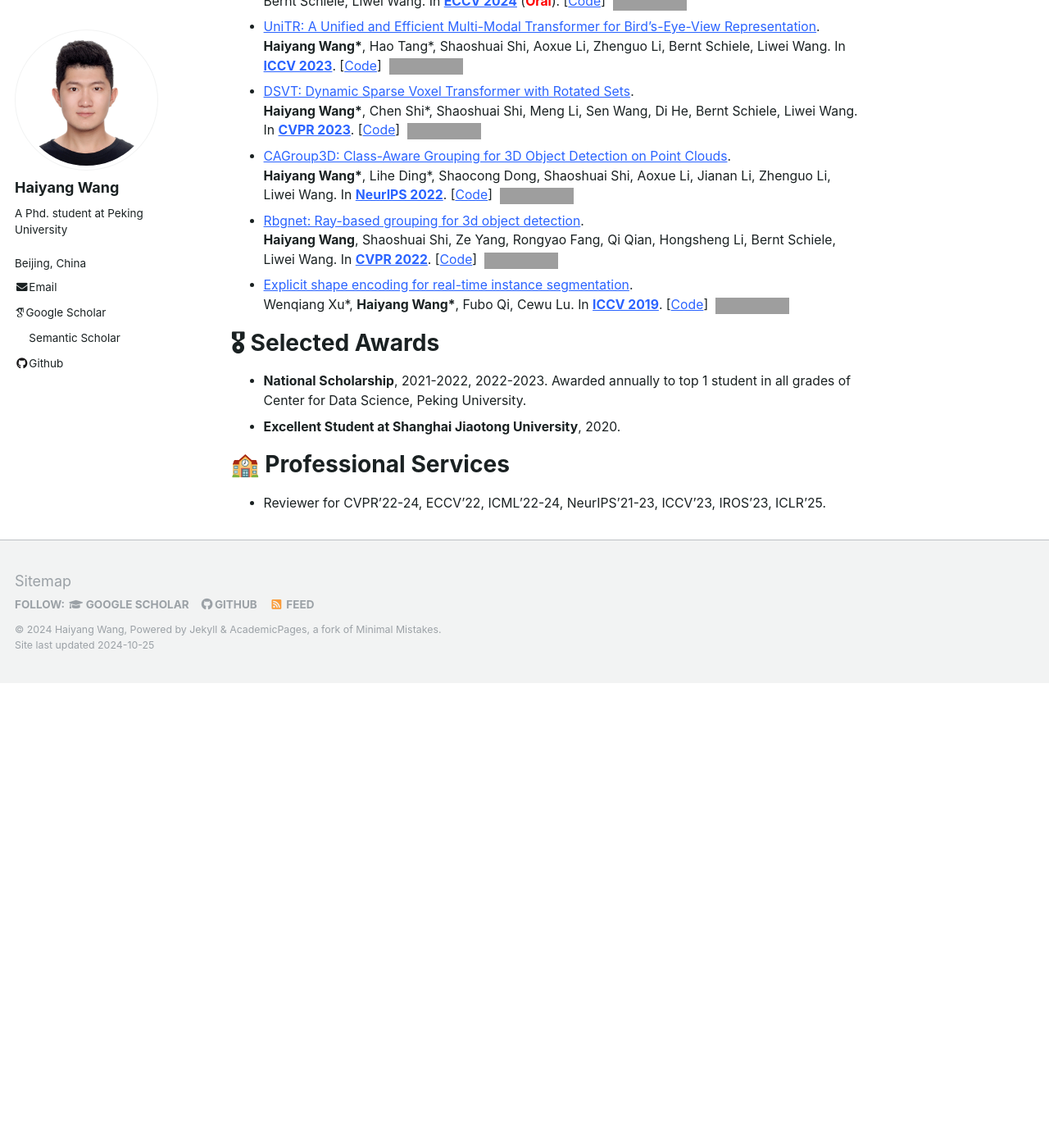
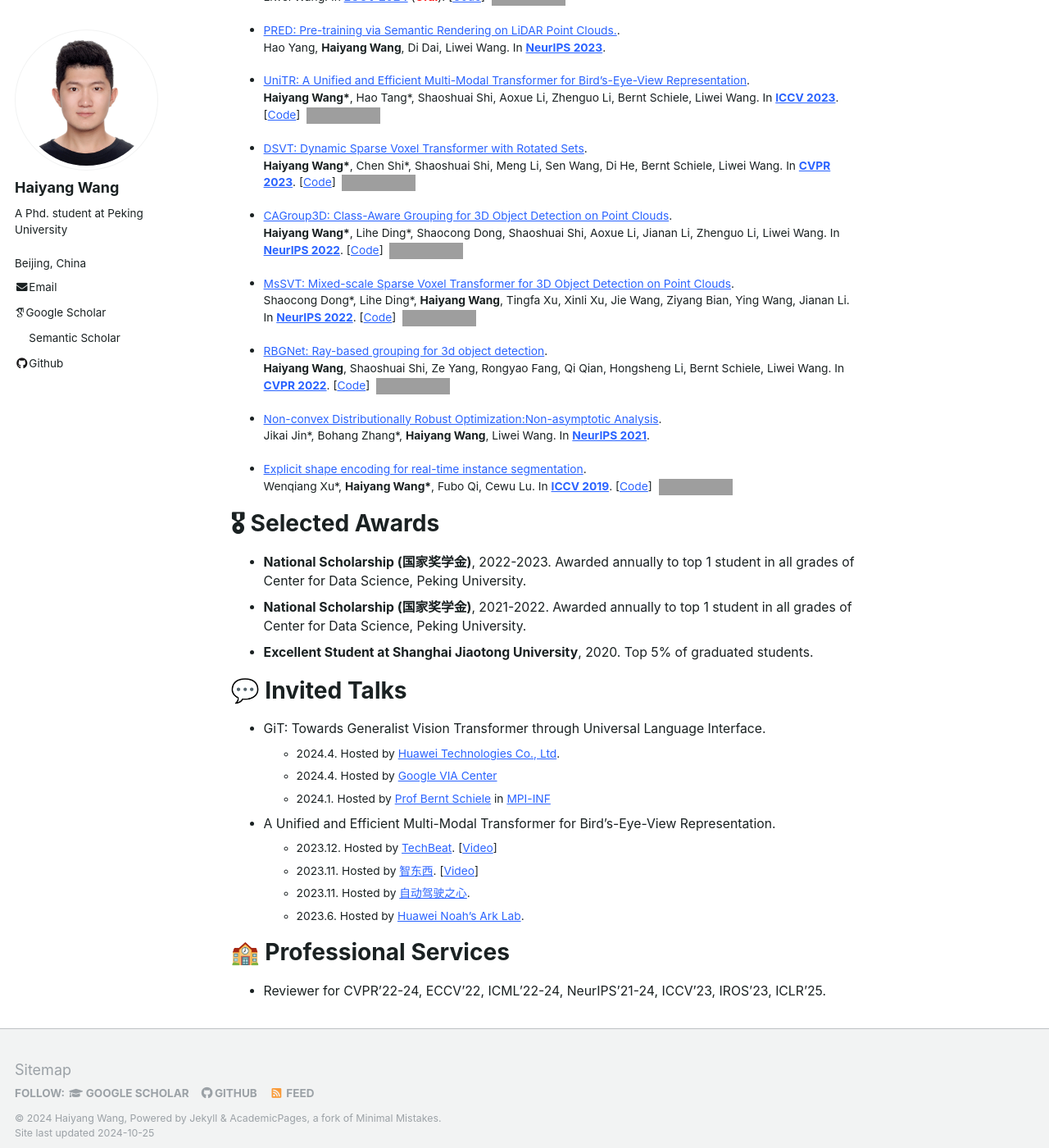
Before and after one commit to Haiyang-W/haiyang-w.github.io, a Jekyll site: the page built from _pages/about.md, in a window 1280 px wide and 1400 px high, scrolled down 685 px. Shown: the whole window at 82% size. Built offline with Jekyll 4.4.1, drawn with Linux system fonts in a browser that asks for light colours; some web fonts are replaced; comment, search, counter and statistics services are not loaded; before the commit the page ends 1518 px from its top, so only the background shows below that; grey boxes are pictures that could not be loaded.

Commit message:
update 2024.10.25

```diff
--- a/_pages/about.md
+++ b/_pages/about.md
@@ -25,23 +25,49 @@ If you are interested in collaborating with me or want to have a chat, always fe
 
 * [GiT: Towards Generalist Vision Transformer through Universal Language Interface](https://www.ecva.net/papers/eccv_2024/papers_ECCV/papers/04158.pdf).\\
 **Haiyang Wang\***, Hao Tang\*, Li Jiang, Shaoshuai Shi, Muhammad Ferjad Naeem, Hongsheng Li, Bernt Schiele, Liwei Wang. In [**ECCV 2024**](https://eccv.ecva.net/Conferences/2024) (**<font color=red>Oral</font>**). \[[Code](https://github.com/Haiyang-W/GiT)\] &nbsp;<a href="https://github.com/Haiyang-W/GiT"><img alt="GitHub stars" style="vertical-align:middle" src="https://img.shields.io/github/stars/Haiyang-W/GiT?style=social"> </a>
+
+* [PRED: Pre-training via Semantic Rendering on LiDAR Point Clouds.](https://proceedings.neurips.cc/paper_files/paper/2023/file/903f778fe1341e5351b5b63e0e6b197f-Paper-Conference.pdf).\\
+Hao Yang, **Haiyang Wang**, Di Dai, Liwei Wang. In [**NeurIPS 2023**](https://neurips.cc/Conferences/2023).
+
 * [UniTR: A Unified and Efficient Multi-Modal Transformer for Bird's-Eye-View Representation](https://openaccess.thecvf.com/content/ICCV2023/papers/Wang_UniTR_A_Unified_and_Efficient_Multi-Modal_Transformer_for_Birds-Eye-View_Representation_ICCV_2023_paper.pdf).\\
 **Haiyang Wang\***, Hao Tang\*, Shaoshuai Shi, Aoxue Li, Zhenguo Li, Bernt Schiele, Liwei Wang. In [**ICCV 2023**](https://iccv2023.thecvf.com/). \[[Code](https://github.com/Haiyang-W/UniTR)\] &nbsp;<a href="https://github.com/Haiyang-W/UniTR"><img alt="GitHub stars" style="vertical-align:middle" src="https://img.shields.io/github/stars/Haiyang-W/UniTR?style=social"> </a>
+
 * [DSVT: Dynamic Sparse Voxel Transformer with Rotated Sets](https://openaccess.thecvf.com/content/CVPR2023/papers/Wang_DSVT_Dynamic_Sparse_Voxel_Transformer_With_Rotated_Sets_CVPR_2023_paper.pdf).\\
 **Haiyang Wang\***, Chen Shi\*, Shaoshuai Shi, Meng Li, Sen Wang, Di He, Bernt Schiele, Liwei Wang. In [**CVPR 2023**](https://cvpr.thecvf.com/Conferences/2023). \[[Code](https://github.com/Haiyang-W/DSVT)\] &nbsp;<a href="https://github.com/Haiyang-W/DSVT"><img alt="GitHub stars" style="vertical-align:middle" src="https://img.shields.io/github/stars/Haiyang-W/DSVT?style=social"> </a>
+
 * [CAGroup3D: Class-Aware Grouping for 3D Object Detection on Point Clouds](https://proceedings.neurips.cc/paper_files/paper/2022/file/c1aaf7c3f306fe94f77236dc0756d771-Paper-Conference.pdf).\\
 **Haiyang Wang\***, Lihe Ding\*, Shaocong Dong, Shaoshuai Shi, Aoxue Li,  Jianan Li,  Zhenguo Li, Liwei Wang. In [**NeurIPS 2022**](https://neurips.cc/Conferences/2022). \[[Code](https://github.com/Haiyang-W/CAGroup3D)\] &nbsp;<a href="https://github.com/Haiyang-W/CAGroup3D"><img alt="GitHub stars" style="vertical-align:middle" src="https://img.shields.io/github/stars/Haiyang-W/CAGroup3D?style=social"> </a>
-* [Rbgnet: Ray-based grouping for 3d object detection](https://openaccess.thecvf.com/content/CVPR2022/papers/Wang_RBGNet_Ray-Based_Grouping_for_3D_Object_Detection_CVPR_2022_paper.pdf).\\
+
+* [MsSVT: Mixed-scale Sparse Voxel Transformer for 3D Object Detection on Point Clouds](https://proceedings.neurips.cc/paper_files/paper/2022/file/4bad7c27534efca029ca0d366c47c0e3-Paper-Conference.pdf).\\
+Shaocong Dong\*, Lihe Ding\*, **Haiyang Wang**, Tingfa Xu, Xinli Xu, Jie Wang, Ziyang Bian, Ying Wang, Jianan Li. In [**NeurIPS 2022**](https://neurips.cc/Conferences/2022). \[[Code](https://github.com/dscdyc/MsSVT)\] &nbsp;<a href="https://github.com/dscdyc/MsSVT"><img alt="GitHub stars" style="vertical-align:middle" src="https://img.shields.io/github/stars/dscdyc/MsSVT?style=social"> </a>
+
+* [RBGNet: Ray-based grouping for 3d object detection](https://openaccess.thecvf.com/content/CVPR2022/papers/Wang_RBGNet_Ray-Based_Grouping_for_3D_Object_Detection_CVPR_2022_paper.pdf).\\
 **Haiyang Wang**, Shaoshuai Shi, Ze Yang, Rongyao Fang, Qi Qian, Hongsheng Li, Bernt Schiele, Liwei Wang. In [**CVPR 2022**](https://cvpr2022.thecvf.com/). \[[Code](https://github.com/Haiyang-W/RBGNet)\]  &nbsp;<a href="https://github.com/Haiyang-W/RBGNet"><img alt="GitHub stars" style="vertical-align:middle" src="https://img.shields.io/github/stars/Haiyang-W/RBGNet?style=social"> </a>
+
+* [Non-convex Distributionally Robust Optimization:Non-asymptotic Analysis](https://proceedings.neurips.cc/paper/2021/file/164bf317ea19ccfd9e97853edc2389f4-Supplemental.pdf).\\
+Jikai Jin\*, Bohang Zhang\*, **Haiyang Wang**, Liwei Wang. In [**NeurIPS 2021**](https://neurips.cc/Conferences/2021).
+
 * [Explicit shape encoding for real-time instance segmentation](https://openaccess.thecvf.com/content_ICCV_2019/papers/Xu_Explicit_Shape_Encoding_for_Real-Time_Instance_Segmentation_ICCV_2019_paper.pdf).\\
 Wenqiang Xu\*, **Haiyang Wang\***, Fubo Qi, Cewu Lu. In [**ICCV 2019**](https://iccv2019.thecvf.com/). \[[Code](https://github.com/WenqiangX/ese_seg)\] &nbsp;<a href="https://github.com/WenqiangX/ese_seg"><img alt="GitHub stars" style="vertical-align:middle" src="https://img.shields.io/github/stars/WenqiangX/ese_seg?style=social"> </a>
 
 🎖 Selected Awards
 ======
+* **National Scholarship (国家奖学金)**, 2022-2023. Awarded annually to top 1 student in all grades of Center for Data Science, Peking University.
+* **National Scholarship (国家奖学金)**, 2021-2022. Awarded annually to top 1 student in all grades of Center for Data Science, Peking University.
+* **Excellent Student at Shanghai Jiaotong University**, 2020.  Top 5% of graduated students.
 
-* **National Scholarship**, 2021-2022, 2022-2023. Awarded annually to top 1 student in all grades of Center for Data Science, Peking University.
-* **Excellent Student at Shanghai Jiaotong University**, 2020.
+💬 Invited Talks
+======
+* GiT: Towards Generalist Vision Transformer through Universal Language Interface.
+  * 2024.4. Hosted by [Huawei Technologies Co., Ltd](https://www.huawei.com/cn/corporate-information).
+  * 2024.4. Hosted by [Google VIA Center](https://www.mpg.de/18787770/research-center-visual-computing-interaction-artificial-intelligence)
+  * 2024.1. Hosted by [Prof Bernt Schiele](https://scholar.google.com/citations?user=z76PBfYAAAAJ&hl=en) in [MPI-INF](https://www.mpi-inf.mpg.de/departments/computer-vision-and-machine-learning)
+* A Unified and Efficient Multi-Modal Transformer for Bird’s-Eye-View Representation.
+  * 2023.12. Hosted by [TechBeat](https://www.techbeat.net/). \[[Video](https://www.techbeat.net/talk-info?id=838)\]
+  * 2023.11. Hosted by [智东西](https://course.zhidx.com/). \[[Video](https://course.zhidx.com/c/OGI4M2UzNDJkYWNiNGRkZWQyODM=)\]
+  * 2023.11. Hosted by [自动驾驶之心](https://www.zdjszx.com/).
+  * 2023.6. Hosted by [Huawei Noah's Ark Lab](https://noahlab.com.hk/#/home).
 
 🏫 Professional Services
 ======
-* Reviewer for CVPR’22-24, ECCV’22, ICML’22-24, NeurIPS’21-23, ICCV’23, IROS’23, ICLR'25.
+* Reviewer for CVPR’22-24, ECCV’22, ICML’22-24, NeurIPS’21-24, ICCV’23, IROS’23, ICLR'25.
```
